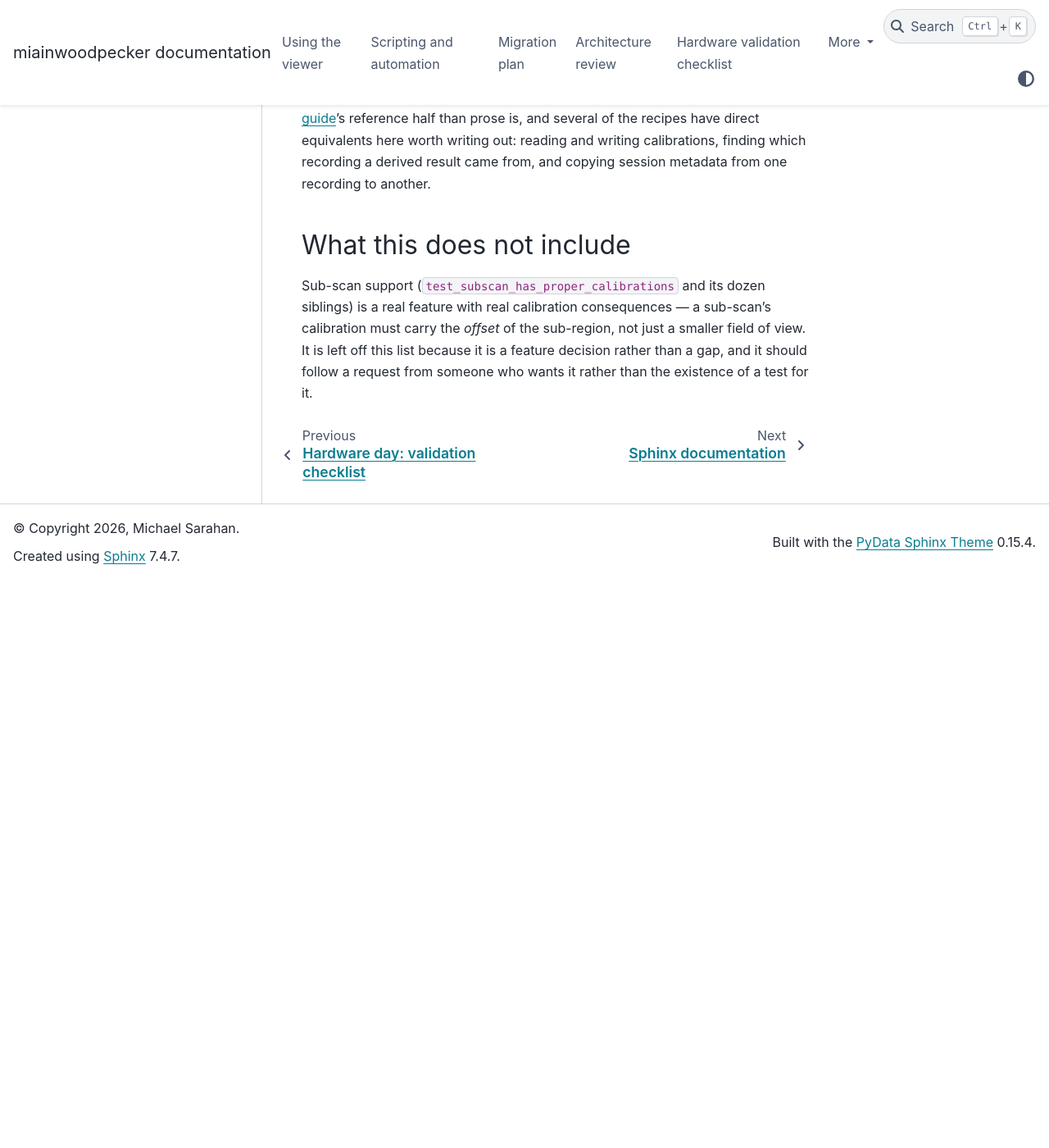
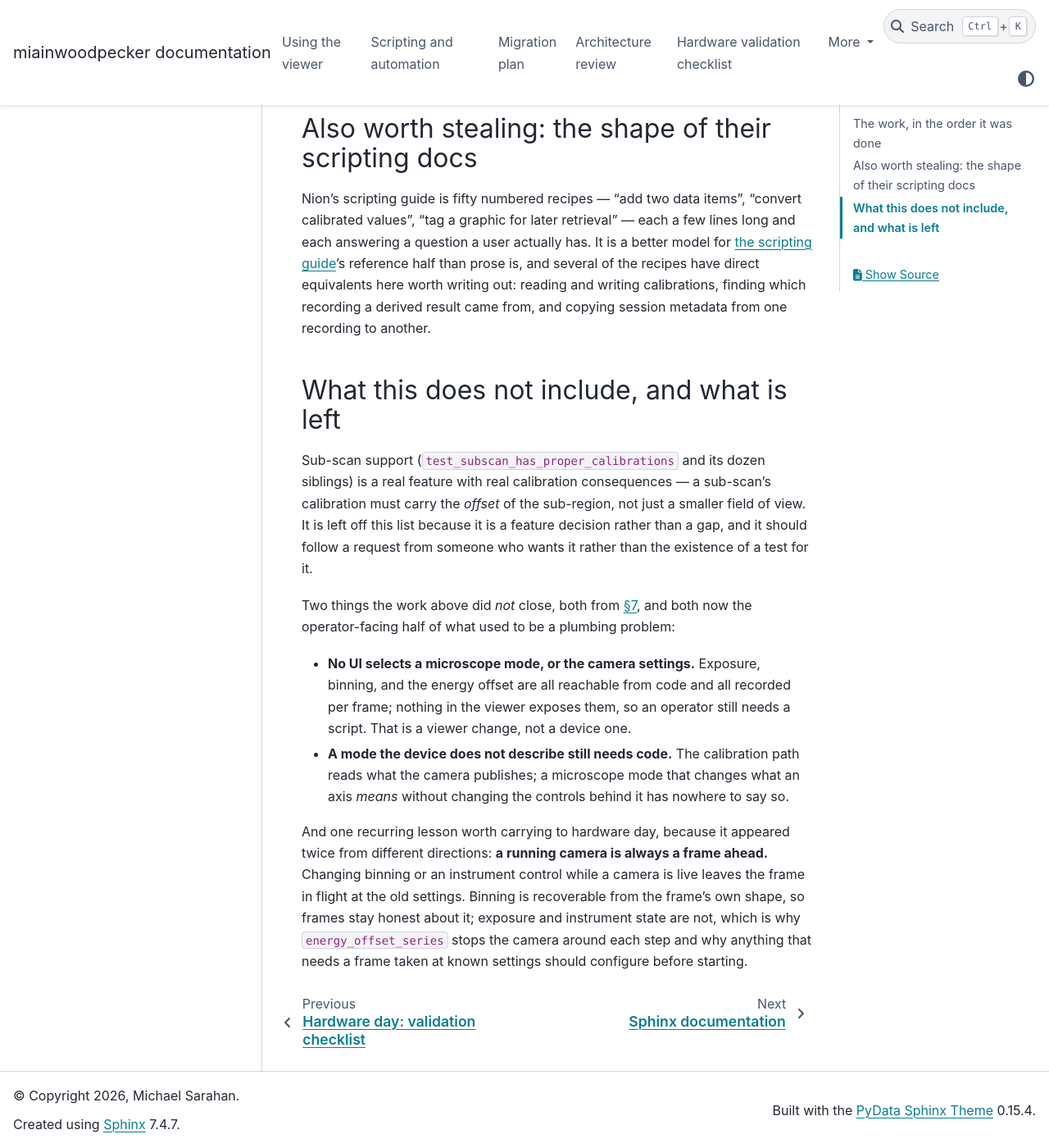
Before and after one commit to msarahan/miainwoodpecker, a Sphinx documentation site: the page built from docs/pre-hardware-work.md, in a window 1280 px wide and 1400 px high, scrolled down 7341 px. Shown: the whole window at 82% size. Built offline with Sphinx 7.4.7 and the PyData theme 0.15.4, drawn with Linux system fonts in a browser that asks for light colours; the version number could not be read and is left out; before the commit the page ends 8049 px from its top, so only the background shows below that; some of the changed text lies outside the part shown.

Commit message:
Close out the pre-hardware page
All seven items are done, so the page becomes the record of what was
built rather than a plan, and says which §7 questions it closed - two of
them by removal rather than by answering.

Adds what is left, which is now the operator-facing half of what used to
be plumbing: nothing in the viewer exposes exposure, binning, or the
energy offset, and a microscope mode the device does not describe still
needs code.

And records the one lesson that turned up twice from different
directions and belongs on hardware day: a running camera is always a
frame ahead. Binning survives it because it is recoverable from the
frame's shape; exposure and instrument state are not, which is why the
energy sweep stops the camera between steps.

Co-Authored-By: Claude Opus 5 <noreply@anthropic.com>
Claude-Session: https://claude.ai/code/session_01VVdqnD6AXw4tWB6ix1v9xN

```diff
--- a/docs/pre-hardware-work.md
+++ b/docs/pre-hardware-work.md
@@ -10,9 +10,15 @@ already wrote it down, as tests. `nionswift-instrumentation-kit` ships
 about 8,900 lines of acquisition tests, and a minority of them — the ones
 that assert something about a *device*, rather than about Swift's
 document model — are statements about how a STEM acquisition layer must
-behave. Those are portable, and several
-of them describe behaviour this project currently does not have or does
-not check.
+behave. Those are portable, and several of them described behaviour this
+project did not have or did not check.
+
+**All seven items below are now done.** The page is kept as the record of
+what was built and why, and of the three §7 open questions the work
+closed — two of them by removal rather than by answering. Each item ends
+with what the simulator taught, since that turned out to be more than
+expected: usim publishes real calibration values, real instrument state,
+and a spectrometer control whose effect on the data is visible.
 
 ## Reading their tests without taking their code
 
@@ -53,7 +59,7 @@ metadata, calibration, and error recovery that are true of any STEM
 acquisition layer, ours included. Those are the source for everything
 below; each item names the specific ones.
 
-## The work, in priority order
+## The work, in the order it was done
 
 ### 1. Feed calibration from the instrument — **done**
 
@@ -182,15 +188,15 @@ Two things the simulator taught, both now load-bearing:
   Configuring a stopped camera has the first frame already correct, which
   is the path to use when it matters.
 
-### 4. Two frame-identity contracts we do not test at all — **done**
+### 4. Two frame-identity contracts nothing was testing — **done**
 
 `test_frame_do_not_change_after_acquisition` holds four frames, checksums
 them, acquires more, and asserts the checksums still hold. Read that
 against this project's transport: **frames arrive through a single
 reused shared-memory segment.** The `_frame_lock` and the copy-out are
 what stop a previously-returned frame being overwritten underneath the
-caller, and there is currently no test that would fail if either were
-removed. This is the cheapest high-value test on the list.
+caller, and nothing in the suite would have failed if the copy were
+removed. This was the cheapest high-value test on the list.
 
 `test_consecutive_frames_have_unique_data` is its complement — successive
 frames must actually differ, which catches a stale-buffer read that
@@ -288,7 +294,7 @@ equivalents here worth writing out: reading and writing calibrations,
 finding which recording a derived result came from, and copying session
 metadata from one recording to another.
 
-## What this does not include
+## What this does not include, and what is left
 
 Sub-scan support (`test_subscan_has_proper_calibrations` and its dozen
 siblings) is a real feature with real calibration consequences —
@@ -296,3 +302,25 @@ a sub-scan's calibration must carry the *offset* of the sub-region, not
 just a smaller field of view. It is left off this list because it is a
 feature decision rather than a gap, and it should follow a request from
 someone who wants it rather than the existence of a test for it.
+
+Two things the work above did *not* close, both from
+[§7](migration-plan.md), and both now the operator-facing half of what
+used to be a plumbing problem:
+
+- **No UI selects a microscope mode, or the camera settings.** Exposure,
+  binning, and the energy offset are all reachable from code and all
+  recorded per frame; nothing in the viewer exposes them, so an operator
+  still needs a script. That is a viewer change, not a device one.
+- **A mode the device does not describe still needs code.** The
+  calibration path reads what the camera publishes; a microscope mode
+  that changes what an axis *means* without changing the controls behind
+  it has nowhere to say so.
+
+And one recurring lesson worth carrying to hardware day, because it
+appeared twice from different directions: **a running camera is always a
+frame ahead.** Changing binning or an instrument control while a camera
+is live leaves the frame in flight at the old settings. Binning is
+recoverable from the frame's own shape, so frames stay honest about it;
+exposure and instrument state are not, which is why `energy_offset_series`
+stops the camera around each step and why anything that needs a frame
+taken at known settings should configure before starting.
```
